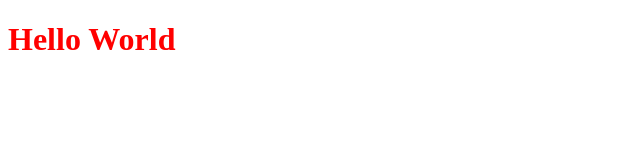
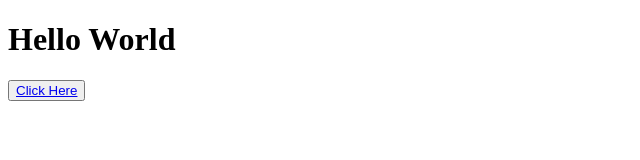
Before and after one commit to luanwcode/learning-commits, a plain HTML site: page index.html in a window 1280 px wide. Shown: the whole page, without its empty margins (0-640 px from the left). Drawn offline with Linux system fonts and the light colour scheme.

Commit message:
Adição de uma nova página com um botão que alterna entre o index e o test

```diff
--- a/index.html
+++ b/index.html
@@ -2,10 +2,11 @@
 <html>
     <head>
         <h1>
+            Hello World
         </h1>
     </head>
 
     <body>
-        <h1 style="color:rgb(255, 0, 0)"> Hello World </h1>
+        <button><a href="test.html"> Click Here</a></button>
     </body>
 </html>
```
Also changed, not shown: test.html (added, +7 -0 lines).
